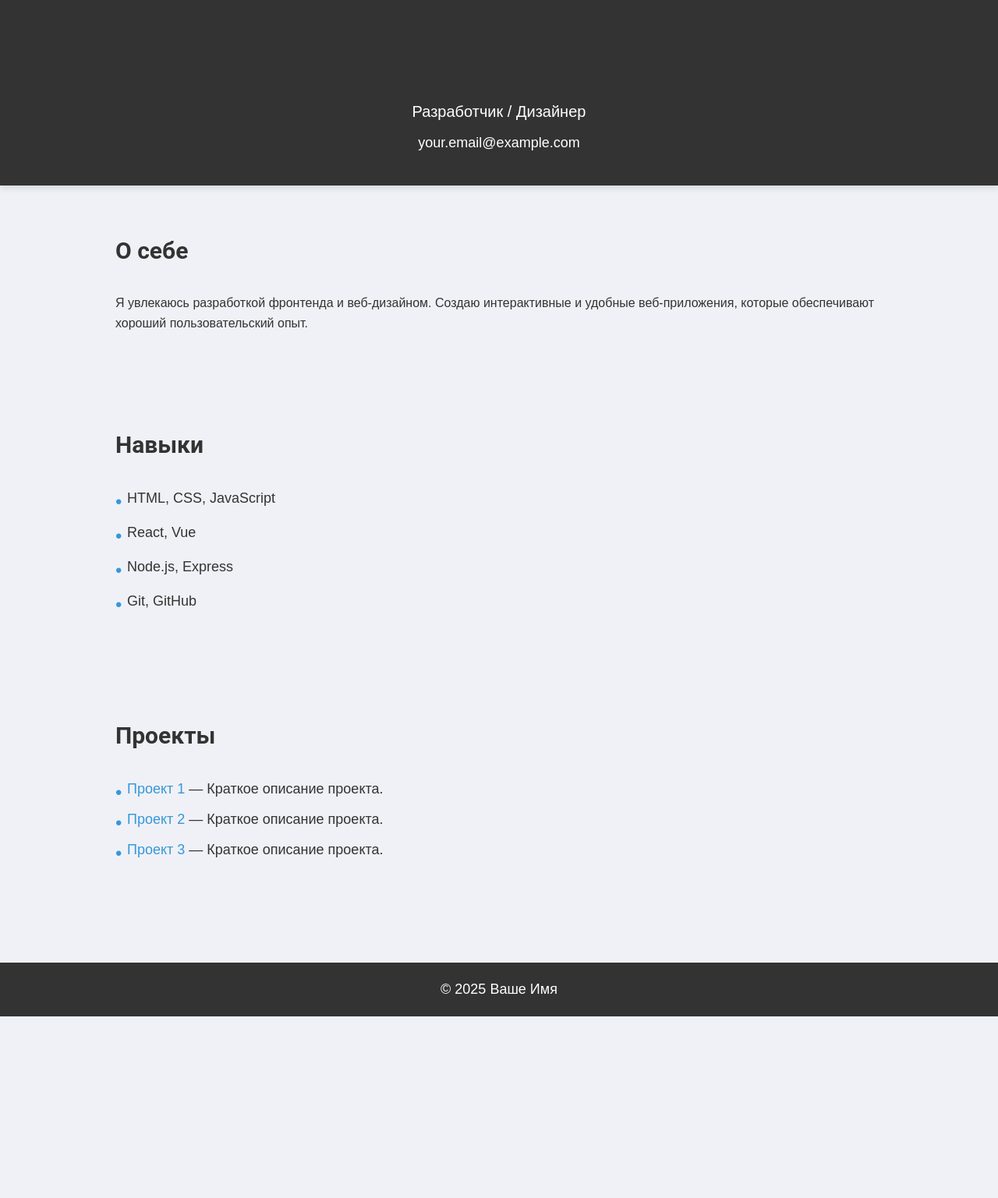
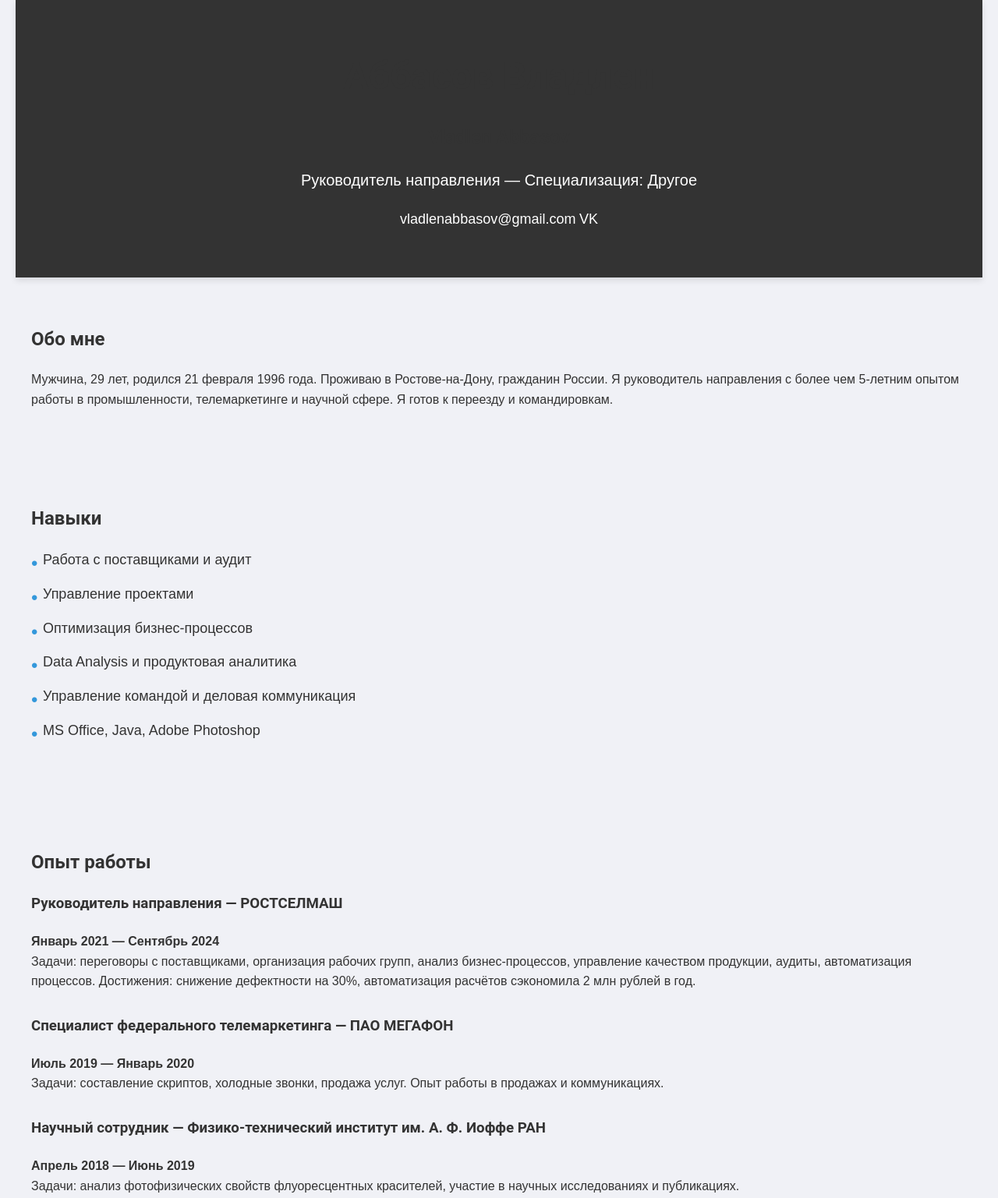
Before and after one commit to vrabbasov/resume, a plain HTML site: page index.html in a window 1280 px wide. Shown: the top 1537 px of the page at 78% size. Before the commit the page ends 1304 px from the top, so only its background shows below. Drawn offline with Linux system fonts and the light colour scheme.

Commit message:
Add files via upload

```diff
--- a/index.html
+++ b/index.html
@@ -13,16 +13,18 @@
 <body>
     <header>
         <div class="container">
-            <h1>Ваше Имя</h1>
-            <p>Разработчик / Дизайнер</p>
-            <a href="mailto:your.email@example.com" class="email-link">your.email@example.com</a>
+            <h1>Аббасов Владлен</h1>
+	    <h2>Vladlen Abbasov</h2>
+            <p>Руководитель направления — Специализация: Другое</p>
+            <a href="mailto:vladlenabbasov@gmail.com" class="email-link">vladlenabbasov@gmail.com</a>
+            <a href="http://vk.com/vrabbasov" class="social-link">VK</a>
         </div>
     </header>
 
     <section class="about">
         <div class="container">
-            <h2>О себе</h2>
-            <p>Я увлекаюсь разработкой фронтенда и веб-дизайном. Создаю интерактивные и удобные веб-приложения, которые обеспечивают хороший пользовательский опыт.</p>
+            <h2>Обо мне</h2>
+            <p>Мужчина, 29 лет, родился 21 февраля 1996 года. Проживаю в Ростове-на-Дону, гражданин России. Я руководитель направления с более чем 5-летним опытом работы в промышленности, телемаркетинге и научной сфере. Я готов к переезду и командировкам.</p>
         </div>
     </section>
 
@@ -30,28 +32,40 @@
         <div class="container">
             <h2>Навыки</h2>
             <ul>
-                <li>HTML, CSS, JavaScript</li>
-                <li>React, Vue</li>
-                <li>Node.js, Express</li>
-                <li>Git, GitHub</li>
+                <li>Работа с поставщиками и аудит</li>
+                <li>Управление проектами</li>
+                <li>Оптимизация бизнес-процессов</li>
+                <li>Data Analysis и продуктовая аналитика</li>
+                <li>Управление командой и деловая коммуникация</li>
+                <li>MS Office, Java, Adobe Photoshop</li>
             </ul>
         </div>
     </section>
 
-    <section class="projects">
+    <section class="experience">
         <div class="container">
-            <h2>Проекты</h2>
-            <ul>
-                <li><a href="#">Проект 1</a> — Краткое описание проекта.</li>
-                <li><a href="#">Проект 2</a> — Краткое описание проекта.</li>
-                <li><a href="#">Проект 3</a> — Краткое описание проекта.</li>
-            </ul>
+            <h2>Опыт работы</h2>
+            <div class="job">
+                <h3>Руководитель направления — РОСТСЕЛМАШ</h3>
+                <p><strong>Январь 2021 — Сентябрь 2024</strong></p>
+                <p>Задачи: переговоры с поставщиками, организация рабочих групп, анализ бизнес-процессов, управление качеством продукции, аудиты, автоматизация процессов. Достижения: снижение дефектности на 30%, автоматизация расчётов сэкономила 2 млн рублей в год.</p>
+            </div>
+            <div class="job">
+                <h3>Специалист федерального телемаркетинга — ПАО МЕГАФОН</h3>
+                <p><strong>Июль 2019 — Январь 2020</strong></p>
+                <p>Задачи: составление скриптов, холодные звонки, продажа услуг. Опыт работы в продажах и коммуникациях.</p>
+            </div>
+            <div class="job">
+                <h3>Научный сотрудник — Физико-технический институт им. А. Ф. Иоффе РАН</h3>
+                <p><strong>Апрель 2018 — Июнь 2019</strong></p>
+                <p>Задачи: анализ фотофизических свойств флуоресцентных красителей, участие в научных исследованиях и публикациях.</p>
+            </div>
         </div>
     </section>
 
     <footer>
         <div class="container">
-            <p>&copy; 2025 Ваше Имя</p>
+            <p>&copy; 2025 Аббасов Владлен Ровшанович</p>
         </div>
     </footer>
 
--- a/styles.css
+++ b/styles.css
@@ -12,34 +12,36 @@ body {
     color: #333;
     line-height: 1.6;
     transition: background-color 0.3s ease;
+    padding: 0 20px;
 }
 
 /* Контейнер */
 .container {
-    width: 80%;
+    width: 100%;
     max-width: 1200px;
     margin: 0 auto;
-    padding: 0 20px;
 }
 
 /* Заголовки */
-h1, h2 {
+h1, h2, h3 {
     font-family: 'Roboto', sans-serif;
     color: #333;
     margin-bottom: 20px;
+    transition: color 0.3s ease;
 }
 
-/* Заголовок и описание в хедере */
+/* Заголовок в хедере */
 header {
     background-color: #333;
     color: #fff;
-    padding: 40px 0;
+    padding: 60px 0;
     text-align: center;
     box-shadow: 0 4px 8px rgba(0, 0, 0, 0.1);
+    transition: background-color 0.3s ease;
 }
 
 header h1 {
-    font-size: 42px;
+    font-size: 48px;
     font-weight: bold;
 }
 
@@ -48,33 +50,41 @@ header p {
     margin-bottom: 10px;
 }
 
-header .email-link {
+header .email-link, header .social-link {
     font-size: 18px;
     color: #fff;
     text-decoration: none;
-    transition: color 0.3s;
+    margin-top: 10px;
+    display: inline-block;
+    transition: color 0.3s ease;
 }
 
-header .email-link:hover {
+header .email-link:hover, header .social-link:hover {
     color: #3498db;
 }
 
 /* Секции */
 section {
     padding: 60px 0;
+    opacity: 0;
+    animation: fadeIn 1s forwards;
 }
 
-h2 {
-    font-size: 30px;
-    font-weight: bold;
-    color: #333;
+/* Стили для опыта работы */
+.job {
     margin-bottom: 30px;
+    transition: transform 0.3s ease;
 }
 
-/* Навыки */
+.job:hover {
+    transform: translateY(-10px);
+}
+
+/* Стили для списка навыков */
 ul {
     list-style-type: none;
     margin-left: 0;
+    padding-left: 0;
 }
 
 ul li {
@@ -82,6 +92,8 @@ ul li {
     margin-bottom: 15px;
     padding-left: 15px;
     position: relative;
+    opacity: 0;
+    animation: fadeIn 1s forwards;
 }
 
 ul li::before {
@@ -93,20 +105,16 @@ ul li::before {
     top: 0;
 }
 
-/* Проекты */
-.projects ul li {
-    font-size: 18px;
-    margin-bottom: 10px;
+ul li:nth-child(1) {
+    animation-delay: 0.2s;
 }
 
-.projects a {
-    color: #3498db;
-    text-decoration: none;
-    transition: color 0.3s ease;
+ul li:nth-child(2) {
+    animation-delay: 0.4s;
 }
 
-.projects a:hover {
-    text-decoration: underline;
+ul li:nth-child(3) {
+    animation-delay: 0.6s;
 }
 
 /* Футер */
@@ -116,21 +124,44 @@ footer {
     background-color: #333;
     color: #fff;
     margin-top: 60px;
+    transition: background-color 0.3s ease;
 }
 
 footer p {
     font-size: 18px;
 }
 
-/* Анимации и переходы */
-body, h1, h2, p {
-    transition: color 0.3s, background-color 0.3s;
+/* Анимации */
+@keyframes fadeIn {
+    from {
+        opacity: 0;
+    }
+    to {
+        opacity: 1;
+    }
 }
 
-a {
-    transition: color 0.3s ease;
+@keyframes slideIn {
+    from {
+        transform: translateX(-100%);
+    }
+    to {
+        transform: translateX(0);
+    }
 }
 
-a:hover {
-    color: #e74c3c;
+/* Добавление кнопок с эффектами */
+button {
+    padding: 10px 20px;
+    background-color: #3498db;
+    color: #fff;
+    border: none;
+    cursor: pointer;
+    font-size: 18px;
+    transition: background-color 0.3s ease, transform 0.3s ease;
 }
+
+button:hover {
+    background-color: #2980b9;
+    transform: scale(1.05);
+}
```
